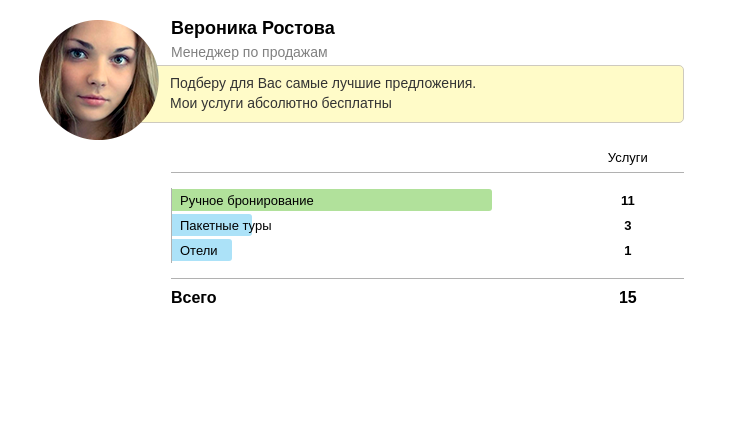
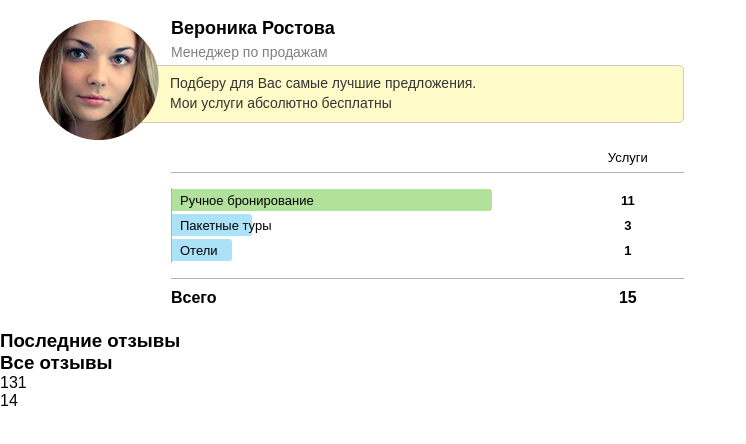
Before and after one commit to reactb0y1/060920191755a, a React (Create React App) app: page / in a window 1280 px wide. Shown: the top 444 px of the page, without its empty margins (0-746 px from the left). Built offline with nearby package versions, Linux system fonts and the light colour scheme.

Commit message:
chr CommentsHead Задана базовая разметка

```diff
--- a/src/Comments/CommentsHead/CommentsHead.js
+++ b/src/Comments/CommentsHead/CommentsHead.js
@@ -4,7 +4,28 @@ import './CommentsHead.css'
 class CommentsHead extends Component {
     render() {
         return (
-            <div/>
+            <div className="CommentsHead">
+
+                <div className="reviews">
+                    <h3 className='reviewsLast'>Последние отзывы</h3>
+                    <h3 className='reviewsAll'>Все отзывы</h3>
+                </div>
+
+                <div className="CommentsHeadInfo">
+
+                    <div className="likes">
+                        <span className='likesIco'/>
+                        <p  className="likesText">131</p>
+                    </div>
+
+                    <div className="comments">
+                        <span className='commentsIco'/>
+                        <p className="commentsText">14</p>
+                    </div>
+
+                </div>
+
+            </div>
         );
     }
 }
```
